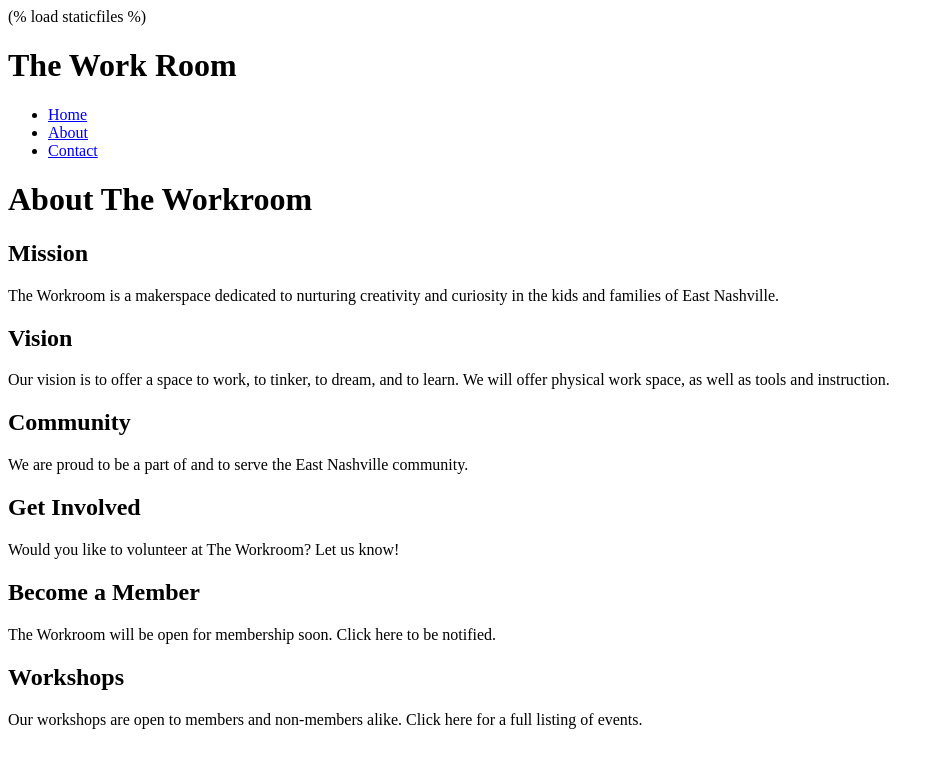
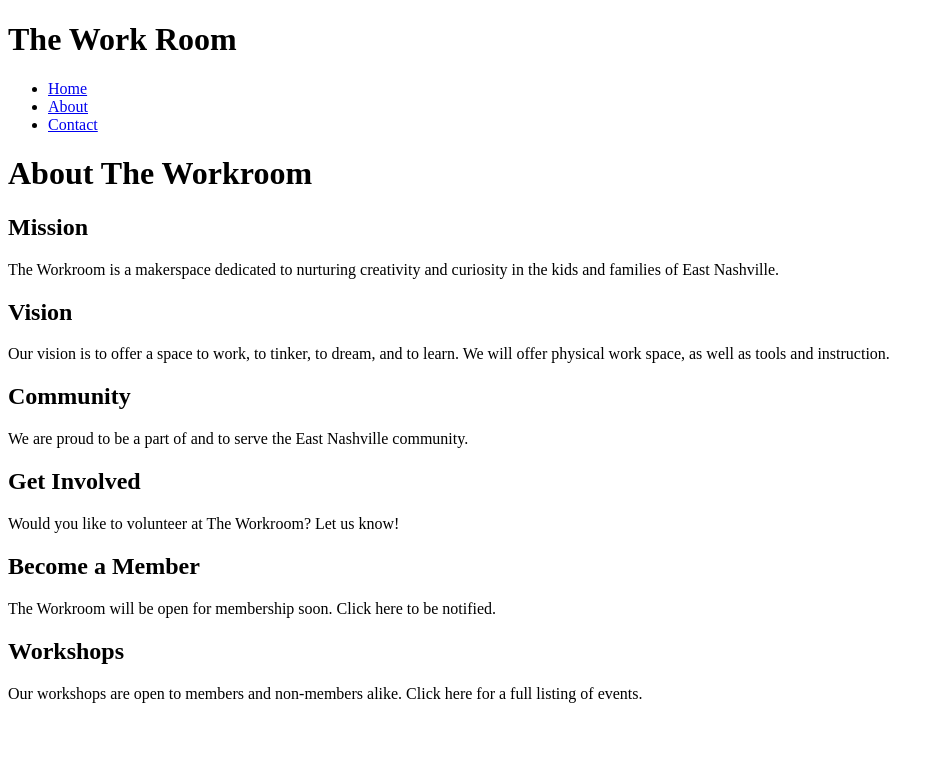
Before and after one commit to deewilcox/hellowebapp, a Django app: page /about/ in a window 1280 px wide. Shown: the top 783 px of the page, without its empty margins (0-944 px from the left). Run offline with Django 3.2, Linux system fonts and the light colour scheme.

Commit message:
Removed call to load staicfiles from other templates

```diff
--- a/collection/templates/about.html
+++ b/collection/templates/about.html
@@ -1,4 +1,3 @@
-(% load staticfiles %)
 {% extends 'base.html' %}
 {% block title %}
     Homepage - {{ block.super }}
--- a/collection/templates/contact.html
+++ b/collection/templates/contact.html
@@ -1,4 +1,3 @@
-(% load staticfiles %)
 {% extends 'base.html' %}
 {% block title %}
     Homepage - {{ block.super }}
--- a/collection/templates/index.html
+++ b/collection/templates/index.html
@@ -1,4 +1,3 @@
-{% load staticfiles %}
 {% extends 'base.html' %}
 {% block title %}
     Homepage - {{ block.super }}
```
